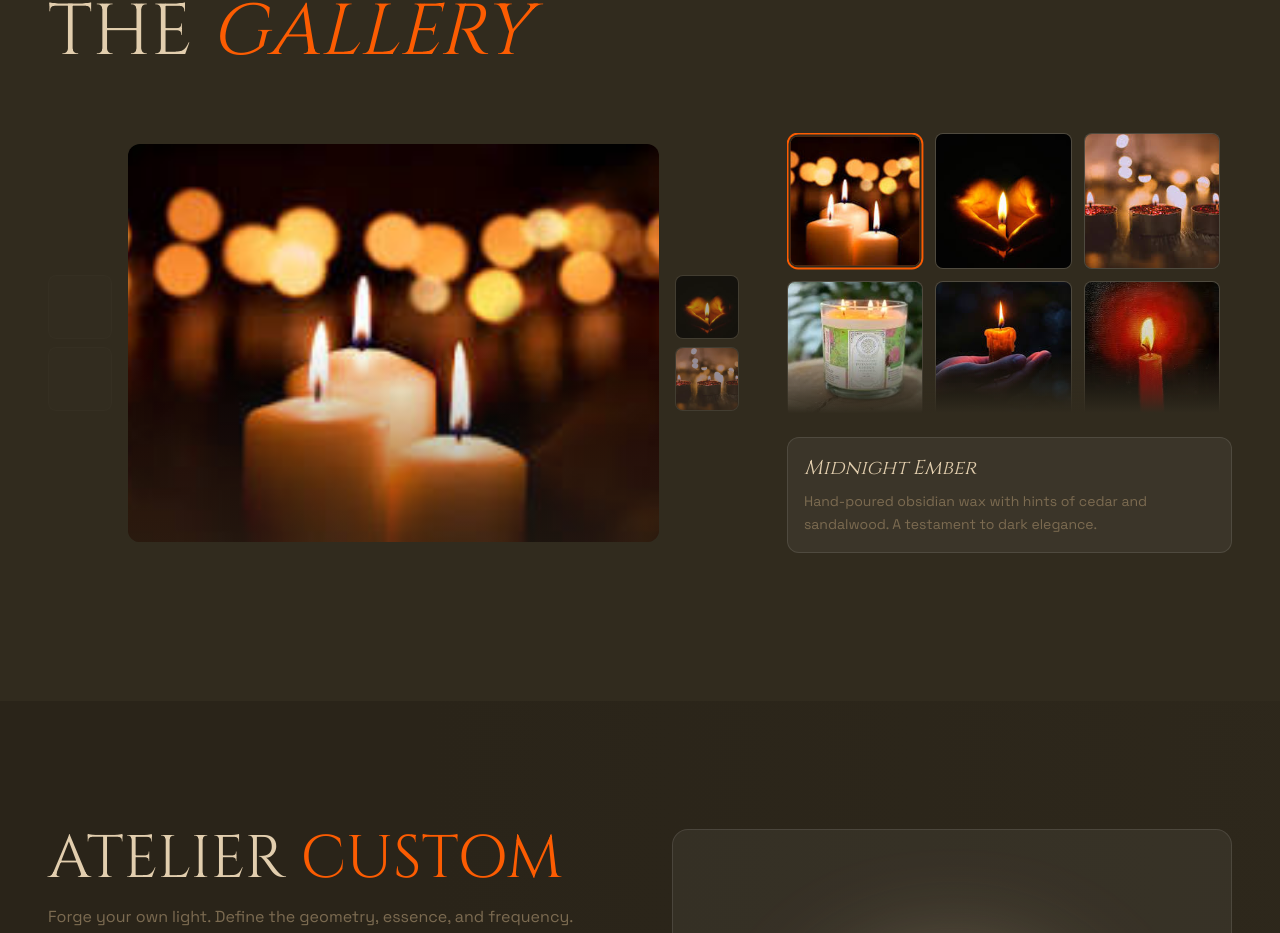
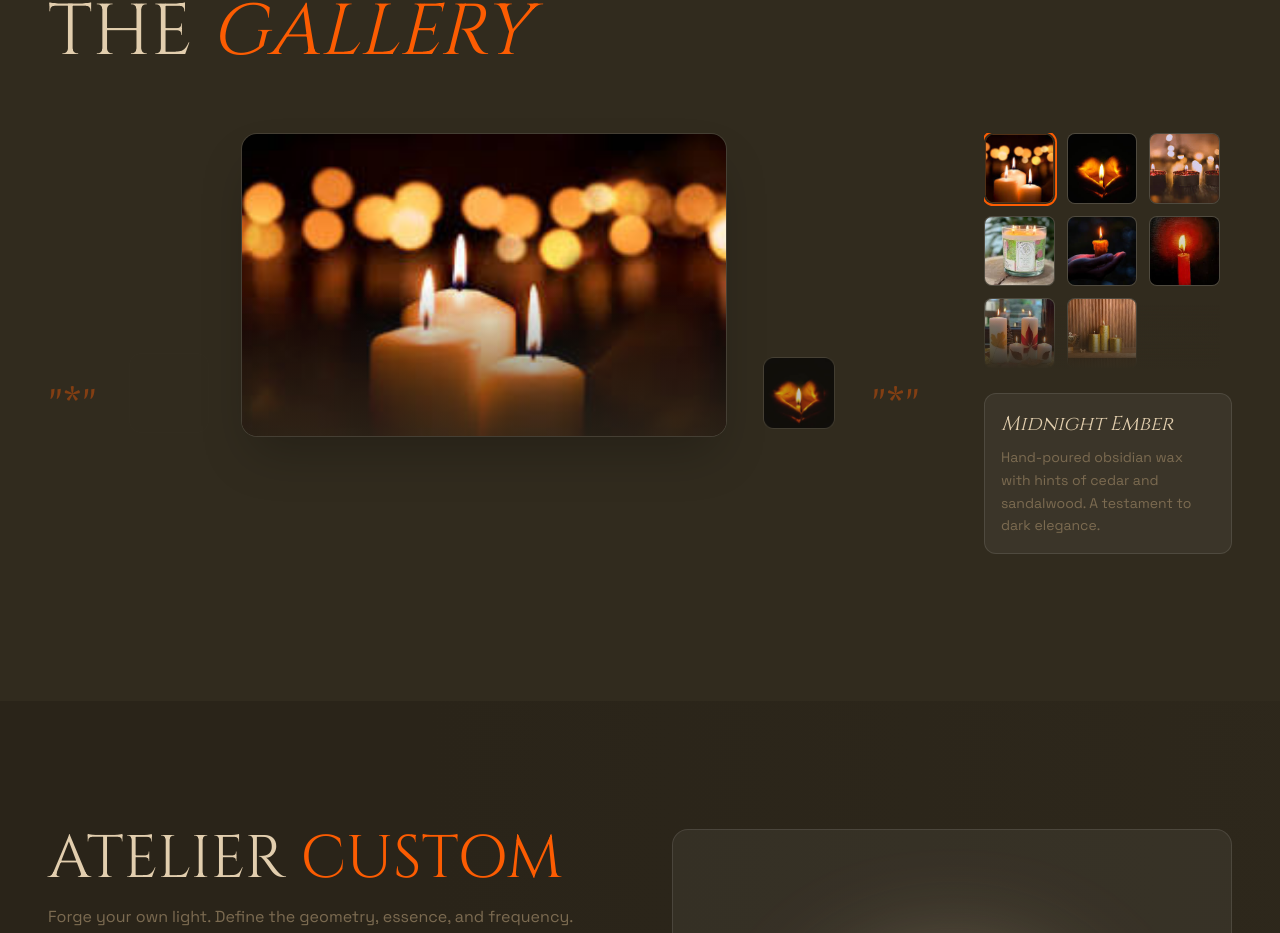
Before and after one commit to yashasvi9199/belle-flamz, a React (Vite) app: page / in a window 1280 px wide. Shown: the part 899-1832 px from the top of the page. Built offline with nearby package versions, Linux system fonts and the light colour scheme.

Commit message:
style: bottom-aligned gallery navigation and removed blur

```diff
--- a/components/sections/Projects.tsx
+++ b/components/sections/Projects.tsx
@@ -18,23 +18,13 @@ const Gallery = () => {
 
   const selectedImage = images[selectedIndex];
 
-  // Get prev/next images for navigation (2 each)
-  const prevImages = useMemo(() => {
-    const prev: (GalleryImage | null)[] = [];
-    for (let i = 2; i >= 1; i--) {
-      const idx = selectedIndex - i;
-      prev.push(idx >= 0 ? images[idx] : null);
-    }
-    return prev;
+  // Get single prev/next images for the asterisk pattern
+  const prevImage = useMemo(() => {
+    return selectedIndex > 0 ? images[selectedIndex - 1] : null;
   }, [selectedIndex, images]);
 
-  const nextImages = useMemo(() => {
-    const next: (GalleryImage | null)[] = [];
-    for (let i = 1; i <= 2; i++) {
-      const idx = selectedIndex + i;
-      next.push(idx < images.length ? images[idx] : null);
-    }
-    return next;
+  const nextImage = useMemo(() => {
+    return selectedIndex < images.length - 1 ? images[selectedIndex + 1] : null;
   }, [selectedIndex, images]);
 
   // Check if scrollbar needed (more than 6 images with 3 per row = 2 rows)
@@ -62,88 +52,88 @@ const Gallery = () => {
           </h2>
         </ConvergenceWrapper>
 
-        <div className="grid grid-cols-1 lg:grid-cols-5 gap-8 lg:gap-12">
-          {/* Left Panel - Preview with Navigation */}
-          <ConvergenceWrapper className="lg:col-span-3 flex items-center gap-4" staggerIndex={1}>
-            {/* Previous Images Stack */}
-            <div className="hidden md:flex flex-col gap-2 w-16 shrink-0">
-              {prevImages.map((img, i) => (
+        <div className="grid grid-cols-1 lg:grid-cols-12 gap-8 lg:gap-16 items-start">
+          {/* Left Panel - Pattern: "*" [prev] <preview> [next] "*" */}
+          <ConvergenceWrapper className="lg:col-span-9 flex items-end justify-center gap-4 md:gap-8" staggerIndex={1}>
+            {/* Left Decorative Asterisk (Bottom Aligned) */}
+            <div className="hidden sm:block text-magma/40 text-4xl md:text-5xl font-serif select-none mb-1">
+              "*"
+            </div>
+
+            {/* Previous Tiny Image (*) */}
             <button
-                  key={img?.id || `prev-${i}`}
-                  onClick={() => img && handleNavigate('prev', 2 - i)}
-                  disabled={!img}
-                  className={`aspect-square rounded-lg overflow-hidden transition-all duration-300 ${
-                    img
-                      ? 'bg-white/5 border border-white/10 hover:border-magma/50 cursor-pointer opacity-60 hover:opacity-100'
-                      : 'bg-white/5 border border-white/5 opacity-20 cursor-default'
+              onClick={() => prevImage && handleNavigate('prev')}
+              disabled={!prevImage}
+              className={`w-14 h-14 md:w-20 md:h-20 rounded-xl overflow-hidden shrink-0 transition-all duration-300 mb-1 ${
+                prevImage
+                  ? 'bg-white/5 border border-white/10 hover:border-magma/50 cursor-pointer opacity-70 hover:opacity-100 scale-90 hover:scale-100'
+                  : 'bg-white/5 border border-white/5 opacity-10 cursor-default'
               }`}
             >
-                  {img && (
+              {prevImage && (
                 <img
-                      src={img.src}
-                      alt={img.title}
+                  src={prevImage.src}
+                  alt="Previous"
                   className="w-full h-full object-cover"
                 />
               )}
             </button>
-              ))}
-            </div>
 
-            {/* Main Preview */}
-            <div className="flex-1 relative">
-              <div className="aspect-[4/3] bg-white/5 rounded-xl overflow-hidden relative group">
+            {/* Main Preview (The anchor) */}
+            <div className="flex-1 max-w-[700px] relative">
+              <div className="aspect-[16/10] bg-white/5 rounded-2xl overflow-hidden relative group border border-white/5 shadow-2xl">
                 <img
                   src={selectedImage.src}
                   alt={selectedImage.title}
-                  className="w-full h-full object-cover transition-transform duration-700"
+                  className="w-full h-full object-cover transition-transform duration-1000 group-hover:scale-105"
                 />
-                <div className="absolute inset-0 bg-gradient-to-t from-obsidian/80 via-transparent to-transparent opacity-60" />
+                <div className="absolute inset-0 bg-gradient-to-t from-obsidian/90 via-transparent to-transparent opacity-80" />
 
-                {/* Navigation Arrows */}
+                {/* Navigation Arrows (Internal Overlay) */}
                 <button
                   onClick={() => handleNavigate('prev')}
                   disabled={selectedIndex === 0}
-                  className="absolute left-4 top-1/2 -translate-y-1/2 w-10 h-10 bg-black/40 backdrop-blur-sm rounded-full flex items-center justify-center opacity-0 group-hover:opacity-100 transition-opacity disabled:opacity-0 disabled:cursor-default hover:bg-magma/50"
+                  className="absolute left-6 top-1/2 -translate-y-1/2 w-12 h-12 bg-black/40 backdrop-blur-md rounded-full flex items-center justify-center opacity-0 group-hover:opacity-100 transition-all hover:bg-magma/50 disabled:hidden"
                 >
-                  <ChevronLeft className="w-5 h-5 text-bone" />
+                  <ChevronLeft className="w-6 h-6 text-bone" />
                 </button>
                 <button
                   onClick={() => handleNavigate('next')}
                   disabled={selectedIndex === images.length - 1}
-                  className="absolute right-4 top-1/2 -translate-y-1/2 w-10 h-10 bg-black/40 backdrop-blur-sm rounded-full flex items-center justify-center opacity-0 group-hover:opacity-100 transition-opacity disabled:opacity-0 disabled:cursor-default hover:bg-magma/50"
+                  className="absolute right-6 top-1/2 -translate-y-1/2 w-12 h-12 bg-black/40 backdrop-blur-md rounded-full flex items-center justify-center opacity-0 group-hover:opacity-100 transition-all hover:bg-magma/50 disabled:hidden"
                 >
-                  <ChevronRight className="w-5 h-5 text-bone" />
+                  <ChevronRight className="w-6 h-6 text-bone" />
                 </button>
               </div>
             </div>
 
-            {/* Next Images Stack */}
-            <div className="hidden md:flex flex-col gap-2 w-16 shrink-0">
-              {nextImages.map((img, i) => (
+            {/* Next Tiny Image (*) */}
             <button
-                  key={img?.id || `next-${i}`}
-                  onClick={() => img && handleNavigate('next', i + 1)}
-                  disabled={!img}
-                  className={`aspect-square rounded-lg overflow-hidden transition-all duration-300 ${
-                    img
-                      ? 'bg-white/5 border border-white/10 hover:border-magma/50 cursor-pointer opacity-60 hover:opacity-100'
-                      : 'bg-white/5 border border-white/5 opacity-20 cursor-default'
+              onClick={() => nextImage && handleNavigate('next')}
+              disabled={!nextImage}
+              className={`w-14 h-14 md:w-20 md:h-20 rounded-xl overflow-hidden shrink-0 transition-all duration-300 mb-1 ${
+                nextImage
+                  ? 'bg-white/5 border border-white/10 hover:border-magma/50 cursor-pointer opacity-70 hover:opacity-100 scale-90 hover:scale-100'
+                  : 'bg-white/5 border border-white/5 opacity-10 cursor-default'
               }`}
             >
-                  {img && (
+              {nextImage && (
                 <img
-                      src={img.src}
-                      alt={img.title}
+                  src={nextImage.src}
+                  alt="Next"
                   className="w-full h-full object-cover"
                 />
               )}
             </button>
-              ))}
+
+            {/* Right Decorative Asterisk (Bottom Aligned) */}
+            <div className="hidden sm:block text-magma/40 text-4xl md:text-5xl font-serif select-none mb-1">
+              "*"
             </div>
           </ConvergenceWrapper>
 
           {/* Right Panel - Grid + Description */}
-          <ConvergenceWrapper className="lg:col-span-2 flex flex-col gap-6" staggerIndex={2}>
+          <ConvergenceWrapper className="lg:col-span-3 flex flex-col gap-6" staggerIndex={2}>
             {/* Grid Container */}
             <div className="relative">
               <div
```
Also changed, not shown: 1 other file (tests, documents, lock files or other folders). Lines whose indentation alone changed are shown as unchanged.
